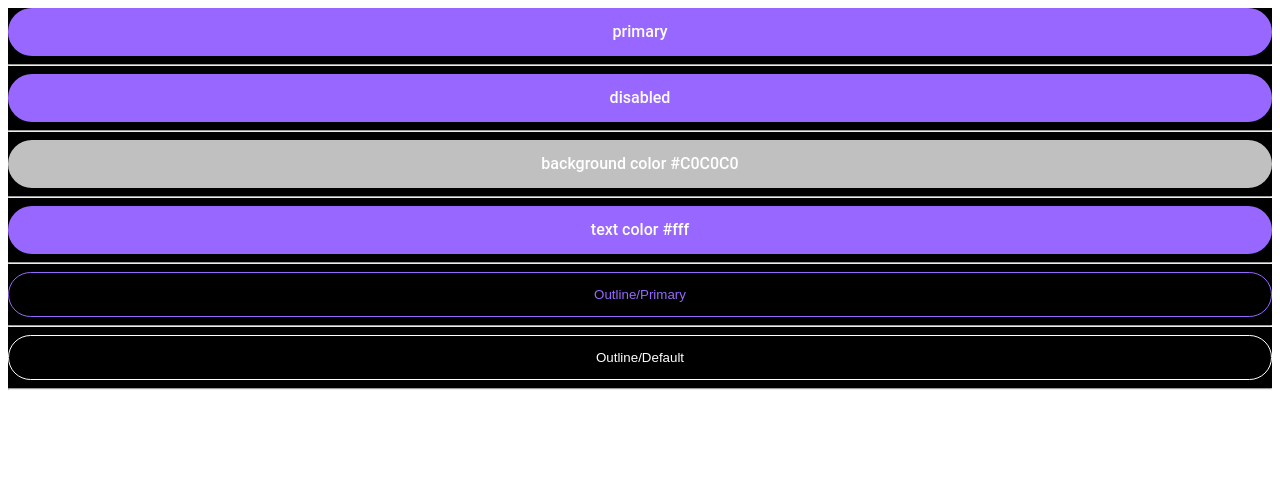
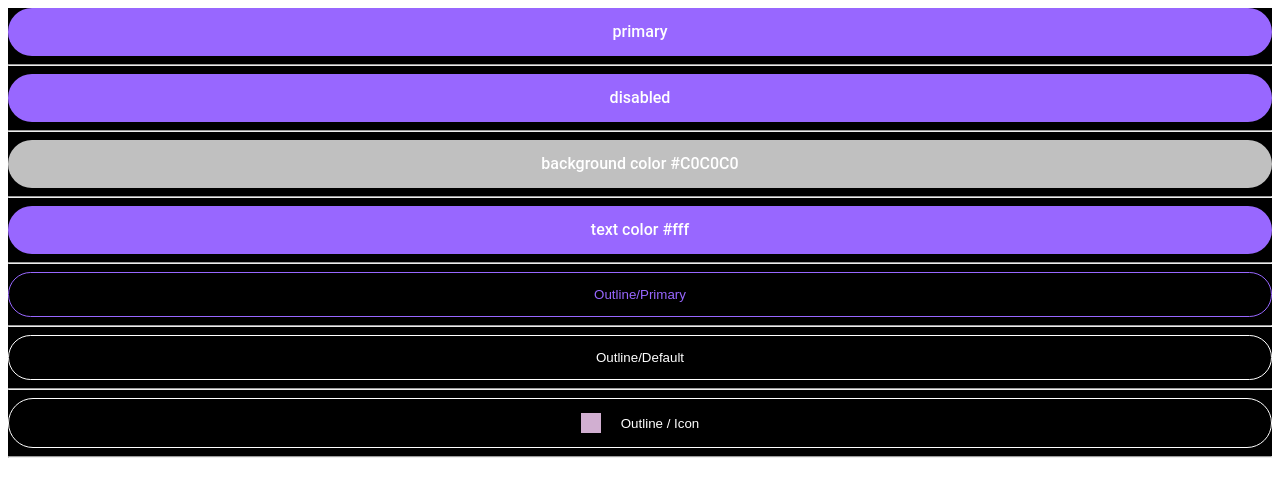
Before and after one commit to chainswap/info, a React (Create React App) app: page / in a window 1280 px wide. Shown: the top 496 px of the page. Built offline with nearby package versions, Linux system fonts and the light colour scheme.

Commit message:
outline button with icon

```diff
--- a/src/App.tsx
+++ b/src/App.tsx
@@ -26,6 +26,11 @@ function App() {
         <hr />
         <OutlineButton>Outline/Default</OutlineButton>
         <hr />
+        <OutlineButton>
+          <img src={FakeLogo} alt={'fake logo'} />
+          Outline / Icon
+        </OutlineButton>
+        <hr />
       </React.Fragment>
     </Background>
   )
--- a/src/components/Button/OutlineButton.tsx
+++ b/src/components/Button/OutlineButton.tsx
@@ -16,6 +16,9 @@ const useStyles = makeStyles({
     color: (props: Props) => (props.primary ? '#9867FF' : '#fff'),
     padding: '14px 24px',
     borderRadius: 49,
+    '& img': {
+      marginRight: 20,
+    },
   },
 })
 
```
